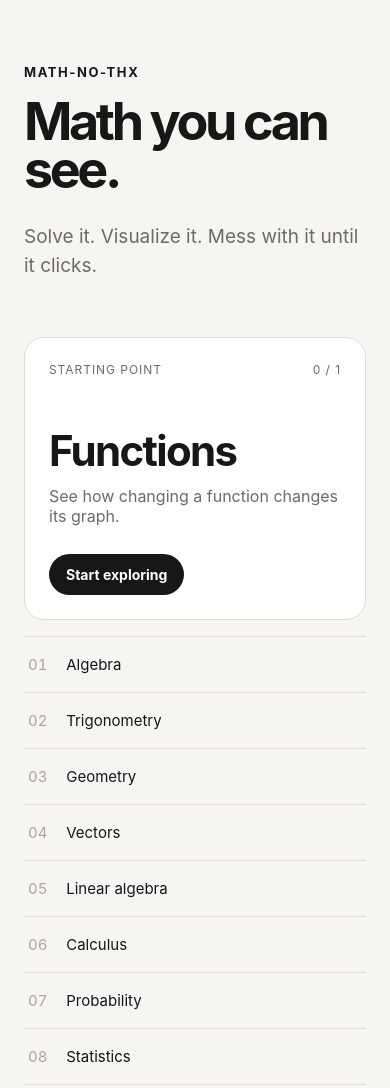
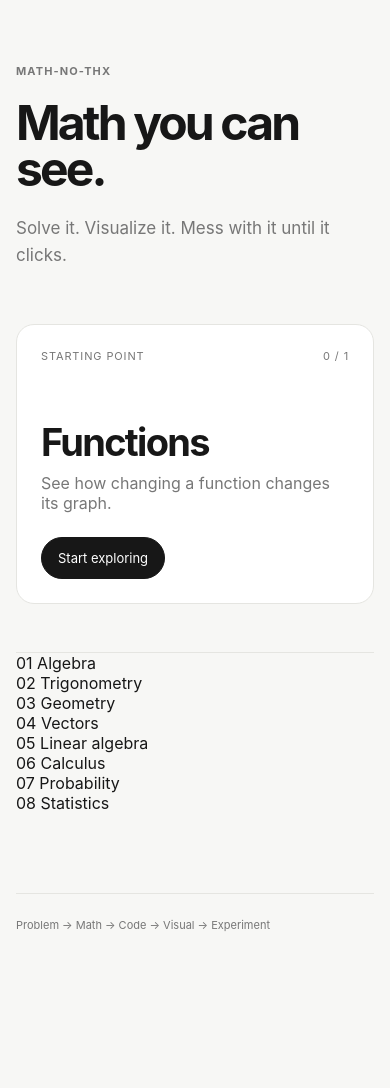
Before and after one commit to zhravan/math-no-thx, a plain HTML site: page index.html in a window 390 px wide. Shown: the top 1088 px of the page. After the commit the page ends 972 px from the top, so only its background shows below. Drawn offline with Linux system fonts and the light colour scheme.

Commit message:
simplify ui

```diff
--- a/style.css
+++ b/style.css
@@ -1,15 +1,18 @@
 :root {
-  --bg: #f6f5f1;
+  --bg: #f7f7f5;
+  --surface: #ffffff;
   --text: #171717;
-  --muted: #6d6b65;
-  --line: #dedcd4;
-  --card: #ffffff;
-  --accent: #171717;
+  --muted: #777;
+  --line: #e5e5e1;
 }
 
-* { box-sizing: border-box; }
+* {
+  box-sizing: border-box;
+}
 
-html { scroll-behavior: smooth; }
+html {
+  scroll-behavior: smooth;
+}
 
 body {
   margin: 0;
@@ -19,52 +22,66 @@
   font-family: Inter, ui-sans-serif, system-ui, -apple-system, BlinkMacSystemFont, "Segoe UI", sans-serif;
 }
 
+a {
+  color: inherit;
+}
+
+.hero,
+.container,
+.page,
+footer {
+  width: min(920px, calc(100% - 40px));
+  margin-inline: auto;
+}
+
 .hero {
-  max-width: 980px;
-  margin: 0 auto;
-  padding: 96px 24px 56px;
+  padding: 88px 0 56px;
+}
+
+.eyebrow,
+.label,
+.topic-number {
+  color: var(--muted);
+  font-size: 11px;
+  font-weight: 650;
+  letter-spacing: .1em;
+  text-transform: uppercase;
 }
 
 .eyebrow {
-  margin: 0 0 18px;
-  font-size: 13px;
-  font-weight: 700;
-  letter-spacing: .12em;
-  text-transform: uppercase;
+  margin: 0 0 22px;
 }
 
 h1 {
-  max-width: 720px;
+  max-width: 760px;
   margin: 0;
-  font-size: clamp(52px, 9vw, 104px);
-  line-height: .92;
-  letter-spacing: -.065em;
+  font-size: clamp(48px, 8vw, 88px);
+  line-height: .95;
+  letter-spacing: -.06em;
 }
 
-.intro {
+.intro,
+.lead {
   max-width: 560px;
-  margin: 28px 0 0;
+  margin: 24px 0 0;
   color: var(--muted);
-  font-size: 19px;
+  font-size: 17px;
   line-height: 1.55;
 }
 
 .container {
-  max-width: 980px;
-  margin: 0 auto;
-  padding: 0 24px 80px;
+  padding-bottom: 80px;
 }
 
 .card {
   padding: 32px;
   border: 1px solid var(--line);
-  border-radius: 20px;
-  background: var(--card);
+  border-radius: 18px;
+  background: var(--surface);
 }
 
 .card-top {
   display: flex;
-  align-items: center;
   justify-content: space-between;
   gap: 16px;
 }
@@ -72,70 +89,182 @@
 .tag,
 .status {
   color: var(--muted);
-  font-size: 12px;
+  font-size: 11px;
+  letter-spacing: .08em;
   text-transform: uppercase;
-  letter-spacing: .08em;
 }
 
 .card h2 {
-  margin: 64px 0 10px;
-  font-size: 42px;
-  letter-spacing: -.04em;
+  margin: 72px 0 8px;
+  font-size: 38px;
+  letter-spacing: -.045em;
 }
 
 .card p {
-  margin: 0 0 28px;
+  margin: 0 0 24px;
   color: var(--muted);
-  font-size: 16px;
 }
 
 .button {
-  display: inline-block;
-  padding: 12px 17px;
+  display: inline-flex;
+  align-items: center;
+  min-height: 42px;
+  padding: 0 16px;
+  border: 1px solid var(--text);
   border-radius: 999px;
-  background: var(--accent);
+  background: var(--text);
   color: #fff;
-  font-size: 14px;
-  font-weight: 650;
+  font-size: 13px;
   text-decoration: none;
 }
 
 .button:hover {
-  opacity: .82;
+  opacity: .78;
 }
 
 .topics {
-  display: grid;
-  grid-template-columns: repeat(2, 1fr);
-  margin-top: 16px;
+  margin-top: 48px;
   border-top: 1px solid var(--line);
 }
 
-.topics div {
-  padding: 18px 4px;
+.topic {
+  display: flex;
+  align-items: center;
+  gap: 18px;
+  min-height: 58px;
   border-bottom: 1px solid var(--line);
-  font-size: 15px;
+  text-decoration: none;
 }
 
-.topics span {
-  display: inline-block;
-  width: 34px;
-  color: #aaa79e;
-  font-variant-numeric: tabular-nums;
+.topic:hover {
+  padding-left: 6px;
+}
+
+.topic-number {
+  width: 28px;
+}
+
+.topic-arrow {
+  margin-left: auto;
+  color: var(--muted);
+}
+
+.topic.disabled {
+  color: #aaa;
+  pointer-events: none;
 }
 
 footer {
-  max-width: 980px;
-  margin: 0 auto;
-  padding: 24px;
+  padding: 24px 0 40px;
+  border-top: 1px solid var(--line);
   color: var(--muted);
-  font-size: 12px;
+  font-size: 11px;
+}
+
+.page {
+  padding: 32px 0 80px;
+}
+
+.back {
+  display: inline-block;
+  margin-bottom: 72px;
+  color: var(--muted);
+  font-size: 13px;
+  text-decoration: none;
+}
+
+.back:hover {
+  color: var(--text);
+}
+
+.concept-header h1 {
+  font-size: clamp(42px, 7vw, 72px);
+}
+
+.concept {
+  margin-top: 56px;
+}
+
+.math-card {
+  display: grid;
+  grid-template-columns: 150px 1fr;
+  gap: 24px;
+  padding: 24px 0;
+  border-top: 1px solid var(--line);
+  border-bottom: 1px solid var(--line);
+}
+
+.math-card .label {
+  margin: 5px 0 0;
+}
+
+.equation {
+  margin: 0;
+  font-family: ui-monospace, SFMono-Regular, Menlo, monospace;
+  font-size: clamp(22px, 4vw, 34px);
+  letter-spacing: -.04em;
+}
+
+.explanation {
+  grid-column: 2;
+  max-width: 560px;
+  margin: 0;
+  color: var(--muted);
+  font-size: 14px;
+  line-height: 1.6;
+}
+
+.notes {
+  display: grid;
+  grid-template-columns: 1fr 1fr;
+  gap: 56px;
+  margin-top: 48px;
+  padding-top: 24px;
   border-top: 1px solid var(--line);
 }
 
+.notes p:not(.label) {
+  margin: 8px 0;
+  color: var(--muted);
+  font-size: 14px;
+  line-height: 1.5;
+}
+
 @media (max-width: 640px) {
-  .hero { padding-top: 64px; }
-  .card { padding: 24px; }
-  .card h2 { margin-top: 48px; }
-  .topics { grid-template-columns: 1fr; }
+  .hero {
+    padding-top: 64px;
+  }
+
+  .hero,
+  .container,
+  .page,
+  footer {
+    width: min(100% - 32px, 920px);
+  }
+
+  .card {
+    padding: 24px;
+  }
+
+  .card h2 {
+    margin-top: 56px;
+  }
+
+  .math-card {
+    grid-template-columns: 1fr;
+    gap: 12px;
+  }
+
+  .explanation {
+    grid-column: auto;
+  }
+
+  .notes {
+    grid-template-columns: 1fr;
+    gap: 28px;
+  }
+
+  .back {
+    margin-bottom: 56px;
+  }
 }
```
